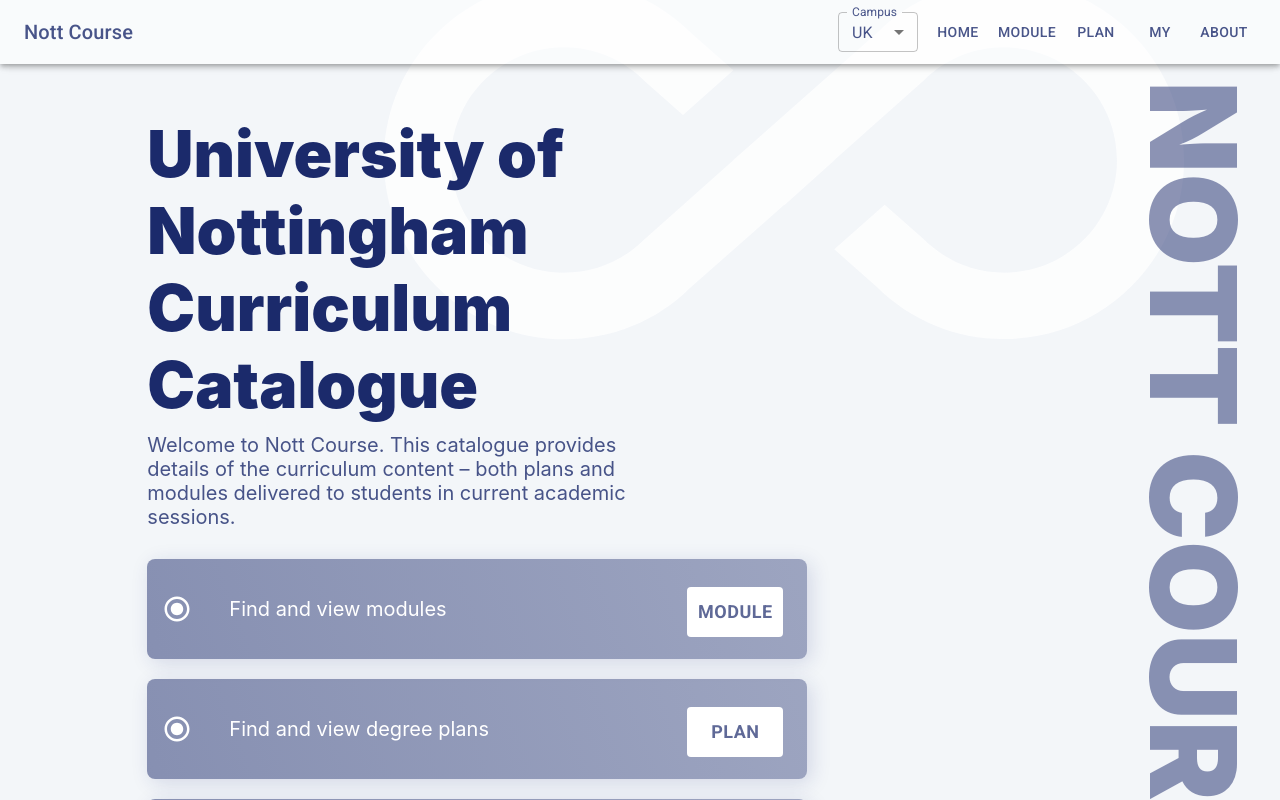
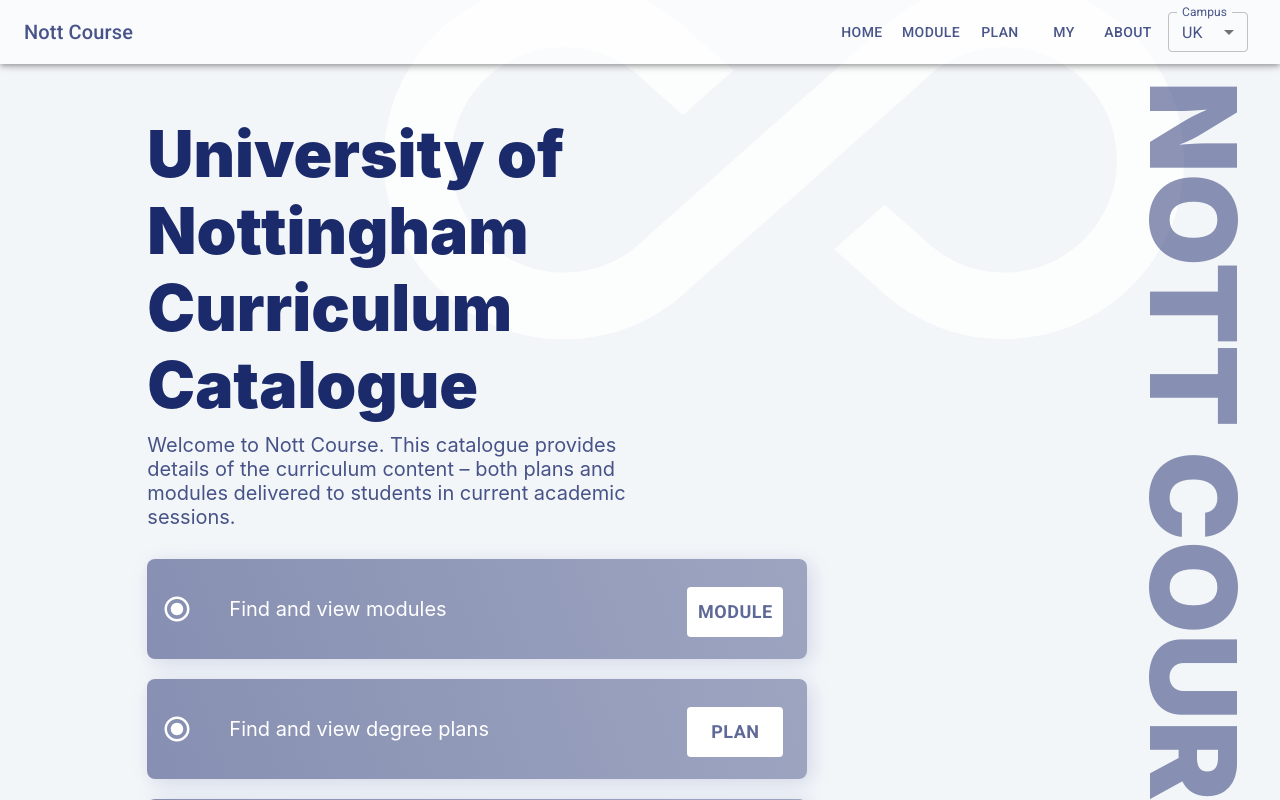
Before and after one commit to EricWay1024/nott-course, a React (Create React App) app: page / in a window 1280 px wide. Shown: the top 800 px of the page. Built offline with nearby package versions, Linux system fonts and the light colour scheme.

Commit message:
Update navbar style

```diff
--- a/src/components/NavBar.jsx
+++ b/src/components/NavBar.jsx
@@ -95,14 +95,14 @@
               Nott Course
             </Typography>
             <Box sx={{ display: { xs: 'none', sm: 'block' } }}>
-              <CampusSelect fontSx={{ color: 'rgba(27, 42, 107, 0.8)' }} />
-            </Box>
-            <Box sx={{ display: { xs: 'none', sm: 'block' } }}>
               {navItems.map((item) => (
                 <Button href={navPage[item]} className="page-button" id={item} key={item} sx={{ color: 'rgba(27, 42, 107, 0.8)' }}>
                   {item}
                 </Button>
               ))}
+            </Box>
+            <Box sx={{ display: { xs: 'none', sm: 'block' } }}>
+              <CampusSelect fontSx={{ color: 'rgba(27, 42, 107, 0.8)' }} />
             </Box>
           </Toolbar>
         </AppBar>
```
